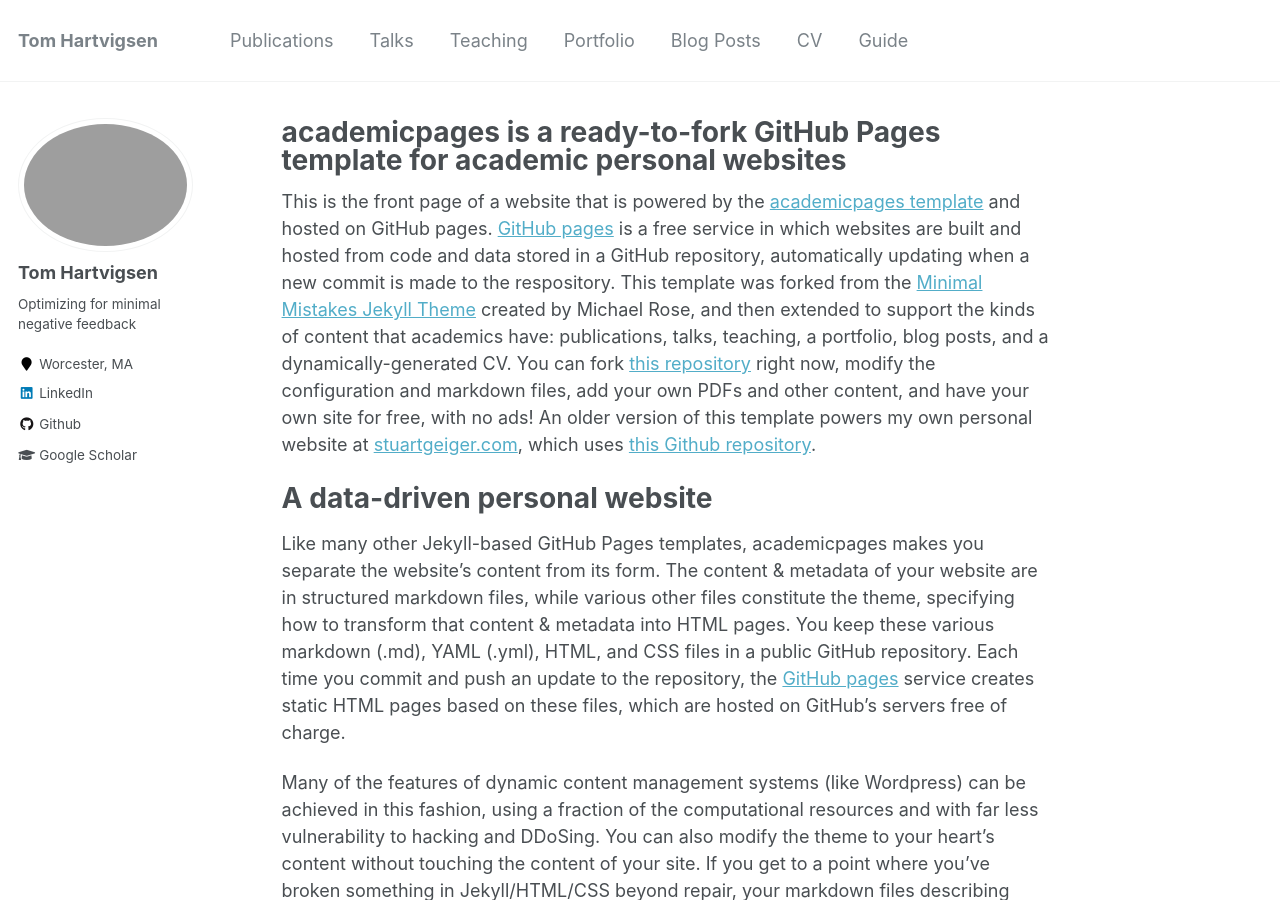
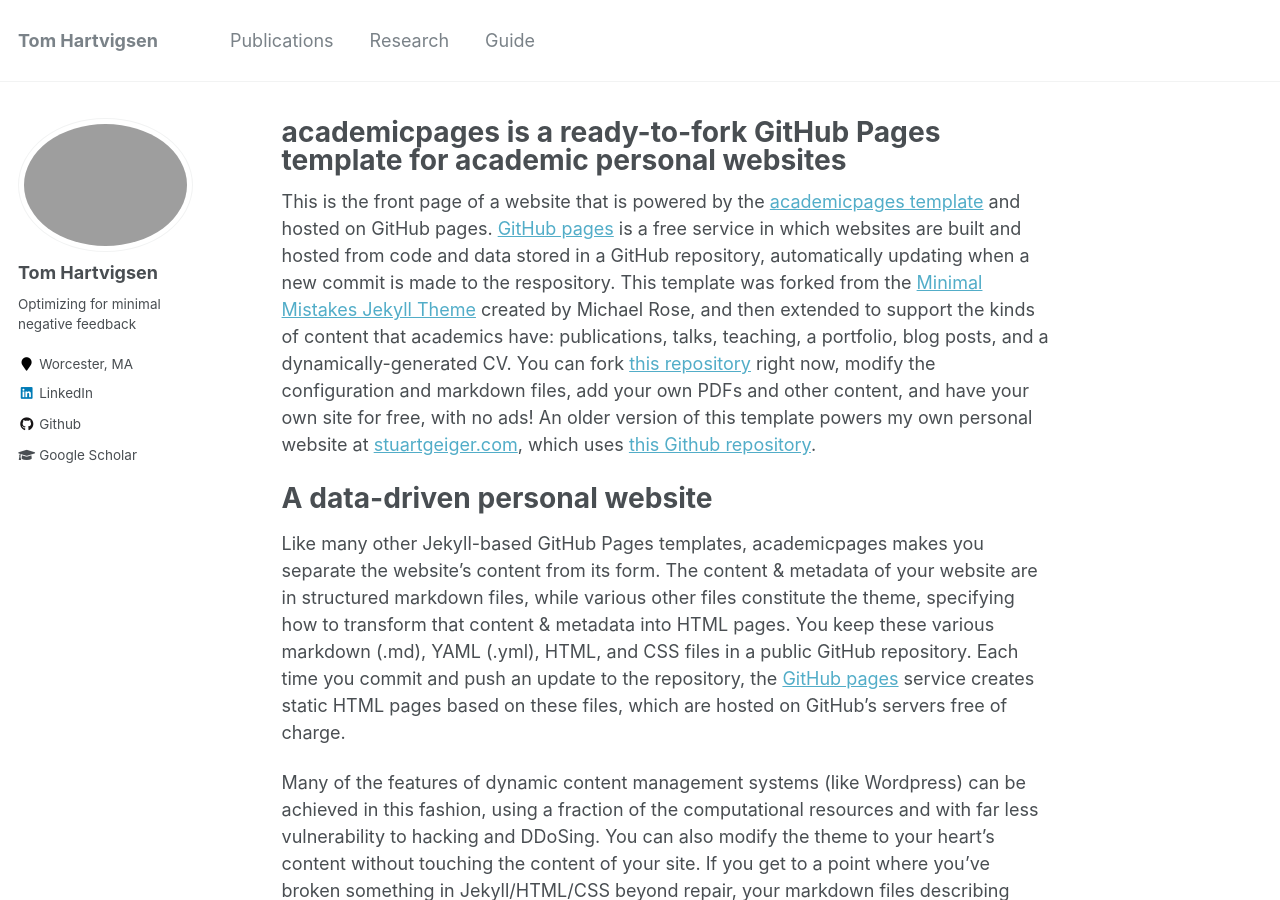
Before and after one commit to Thartvigsen/thartvigsen.github.io, a Jekyll site: the page built from _pages/about.md, in a window 1280 px wide and 900 px high. Built offline with Jekyll 4.4.1, drawn with Linux system fonts in a browser that asks for light colours.

Commit message:
settings

```diff
--- a/_data/navigation.yml
+++ b/_data/navigation.yml
@@ -3,20 +3,8 @@
   - title: "Publications"
     url: /publications/
 
-  - title: "Talks"
-    url: /talks/
-
-  - title: "Teaching"
-    url: /teaching/
-
-  - title: "Portfolio"
-    url: /portfolio/
-
-  - title: "Blog Posts"
-    url: /year-archive/
-
-  - title: "CV"
-    url: /cv/
+  - title: "Research"
+    url: /markdown/
 
   - title: "Guide"
     url: /markdown/
```
